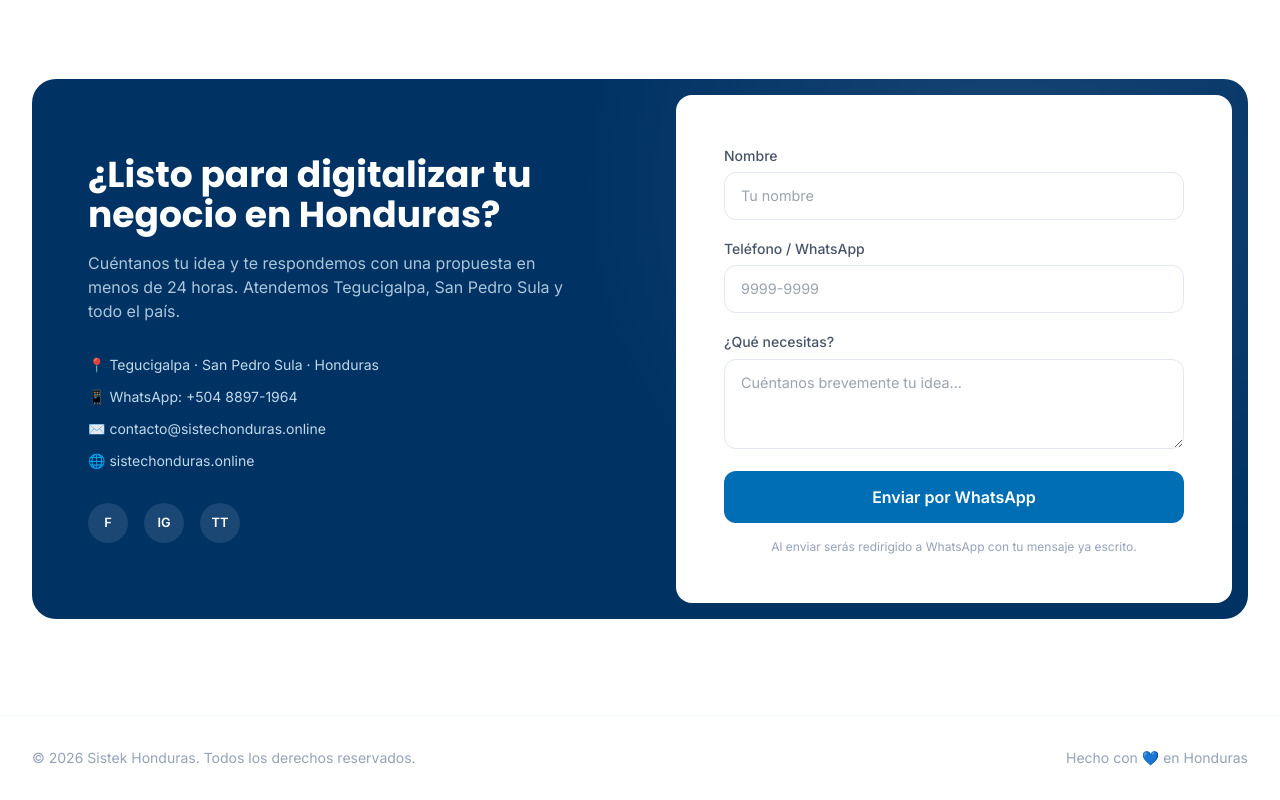
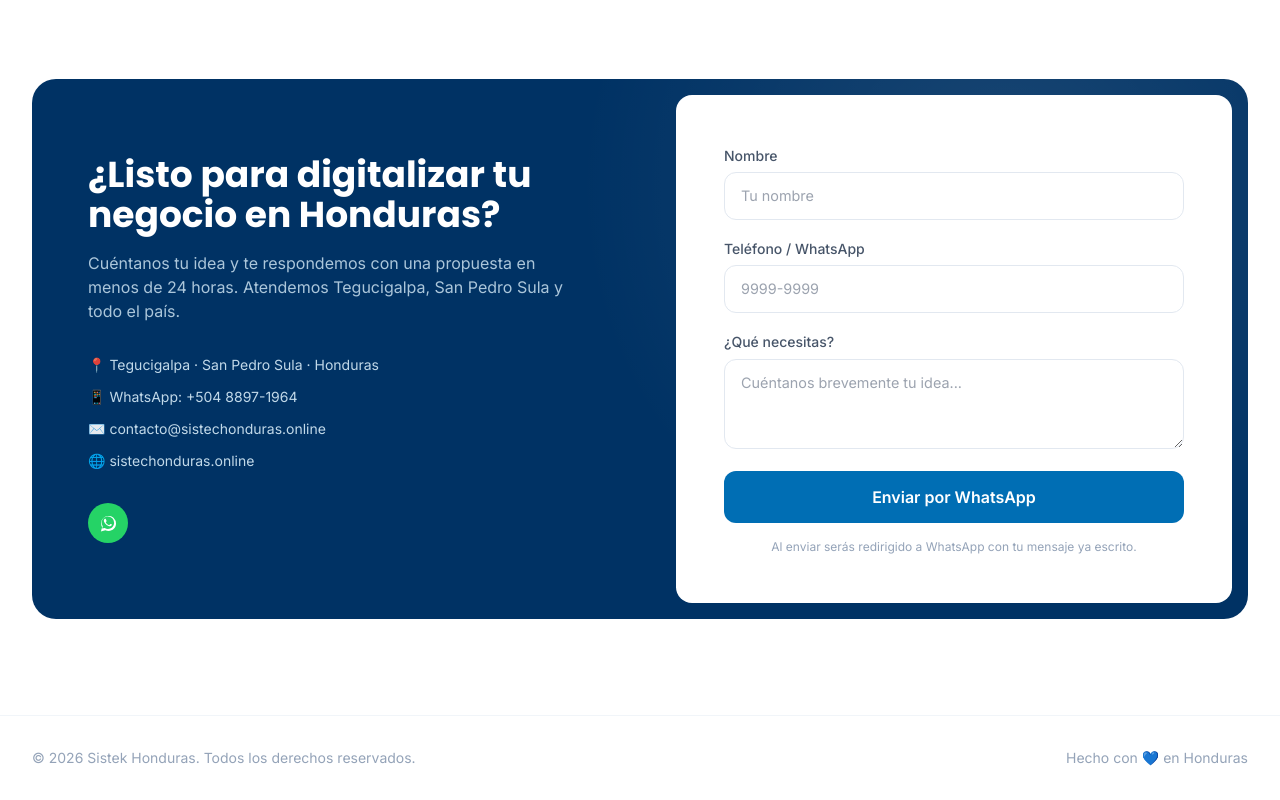
Before and after one commit to E-DEV-CACERES/sistek-honduras-web, a plain HTML site: page index.html in a window 1280 px wide. Shown: the part 8428-9228 px from the top of the page. Drawn offline with nearby package versions, Linux system fonts and the light colour scheme.

Commit message:
feat(footer): reemplazar letras de redes por logos SVG accesibles y activar WhatsApp
Los perfiles de Facebook, Instagram y TikTok quedan listos pero comentados
hasta contar con las URLs reales, para no publicar enlaces que apuntan a #.

Co-authored-by: Cursor <cursoragent@cursor.com>

```diff
--- a/css/styles.css
+++ b/css/styles.css
@@ -424,6 +424,22 @@ body {
 }
 .social-icon:hover {
   background: rgba(255, 255, 255, 0.2);
+  transform: translateY(-2px);
+}
+.social-icon:focus-visible {
+  outline: 2px solid #fff;
+  outline-offset: 2px;
+}
+.social-icon svg {
+  display: block;
+}
+/* El canal de contacto principal se destaca con el verde de WhatsApp */
+.social-icon--wa {
+  background: #25d366;
+  color: #fff;
+}
+.social-icon--wa:hover {
+  background: #1ebe5b;
 }
 
 /* ===== WhatsApp floating button ===== */
--- a/index.html
+++ b/index.html
@@ -846,10 +846,24 @@
         <p>✉️ contacto@sistechonduras.online</p>
         <p>🌐 sistechonduras.online</p>
       </div>
+      <!-- Redes sociales: los enlaces de Facebook, Instagram y TikTok estan listos pero
+           comentados hasta tener las URLs reales de cada perfil. Para activarlos: quita
+           los marcadores de comentario y cambia el href="#" por la URL del perfil. -->
       <div class="flex gap-4 mt-8">
-        <a href="#" class="social-icon">f</a>
-        <a href="#" class="social-icon">ig</a>
-        <a href="#" class="social-icon">tt</a>
+        <!--
+        <a href="#" class="social-icon" aria-label="Facebook de Sistek Honduras" target="_blank" rel="noopener">
+          <svg viewBox="0 0 24 24" width="18" height="18" fill="currentColor" aria-hidden="true" focusable="false"><path d="M24 12.073C24 5.405 18.627 0 12 0S0 5.405 0 12.073C0 18.1 3.925 23.094 9.101 24v-8.437H6.627v-3.49h2.474V9.412c0-2.46 1.475-3.82 3.706-3.82 1.07 0 2.19.192 2.19.192v2.395h-1.264c-1.243 0-1.63.775-1.63 1.57v1.884h2.774l-.443 3.49h-2.33V24C20.075 23.094 24 18.1 24 12.073z"/></svg>
+        </a>
+        <a href="#" class="social-icon" aria-label="Instagram de Sistek Honduras" target="_blank" rel="noopener">
+          <svg viewBox="0 0 24 24" width="18" height="18" fill="currentColor" aria-hidden="true" focusable="false"><path d="M12 0C8.74 0 8.333.015 7.053.072 5.775.132 4.905.333 4.14.63c-.789.306-1.459.717-2.126 1.384S.935 3.35.63 4.14C.333 4.905.131 5.775.072 7.053.012 8.333 0 8.74 0 12s.015 3.667.072 4.947c.06 1.277.261 2.148.558 2.913a5.885 5.885 0 001.384 2.126A5.868 5.868 0 004.14 23.37c.766.296 1.636.499 2.913.558C8.333 23.988 8.74 24 12 24s3.667-.015 4.947-.072c1.277-.06 2.148-.262 2.913-.558a5.898 5.898 0 002.126-1.384 5.86 5.86 0 001.384-2.126c.296-.765.499-1.636.558-2.913.06-1.28.072-1.687.072-4.947s-.015-3.667-.072-4.947c-.06-1.277-.262-2.149-.558-2.913a5.89 5.89 0 00-1.384-2.126A5.847 5.847 0 0019.86.63c-.765-.297-1.636-.499-2.913-.558C15.667.012 15.26 0 12 0zm0 2.163c3.204 0 3.584.012 4.849.07 1.366.062 2.633.336 3.608 1.311.975.975 1.249 2.242 1.311 3.608.058 1.265.069 1.645.069 4.849 0 3.205-.011 3.586-.069 4.85-.062 1.366-.336 2.633-1.311 3.608-.975.975-2.242 1.249-3.608 1.311-1.265.058-1.645.069-4.849.069-3.205 0-3.586-.011-4.85-.069-1.366-.062-2.633-.336-3.608-1.311-.975-.975-1.249-2.242-1.311-3.608C2.175 15.586 2.163 15.205 2.163 12c0-3.204.012-3.584.07-4.849.062-1.366.336-2.633 1.311-3.608.975-.975 2.242-1.249 3.608-1.311C8.417 2.175 8.796 2.163 12 2.163zm0 3.678a6.159 6.159 0 100 12.318 6.159 6.159 0 000-12.318zM12 16a4 4 0 110-8 4 4 0 010 8zm6.406-11.845a1.44 1.44 0 100 2.881 1.44 1.44 0 000-2.881z"/></svg>
+        </a>
+        <a href="#" class="social-icon" aria-label="TikTok de Sistek Honduras" target="_blank" rel="noopener">
+          <svg viewBox="0 0 24 24" width="18" height="18" fill="currentColor" aria-hidden="true" focusable="false"><path d="M12.525.02c1.31-.02 2.61-.01 3.91-.02.08 1.53.63 3.09 1.75 4.17 1.12 1.11 2.7 1.62 4.24 1.79v4.03c-1.44-.05-2.89-.35-4.2-.97-.57-.26-1.1-.6-1.62-.95-.01 2.92.01 5.84-.02 8.75-.08 1.4-.54 2.79-1.35 3.94-1.31 1.92-3.58 3.17-5.91 3.21-1.43.08-2.86-.31-4.08-1.03-2.02-1.19-3.44-3.37-3.65-5.71-.02-.5-.03-1-.01-1.49.18-1.9 1.12-3.72 2.58-4.96 1.66-1.44 3.98-2.13 6.15-1.72.02 1.48-.04 2.96-.04 4.44-.99-.32-2.15-.23-3.02.37-.63.41-1.11 1.04-1.36 1.75-.21.51-.15 1.07-.14 1.61.24 1.64 1.82 3.02 3.5 2.87 1.12-.01 2.19-.66 2.77-1.61.19-.33.4-.67.41-1.06.1-1.79.06-3.57.07-5.36.01-4.03-.01-8.05.02-12.07z"/></svg>
+        </a>
+        -->
+        <a href="https://wa.me/50488971964?text=Hola%2C%20quiero%20cotizar%20una%20app%20o%20sistema" class="social-icon social-icon--wa" aria-label="Escribir por WhatsApp a Sistek Honduras" target="_blank" rel="noopener">
+          <svg viewBox="0 0 24 24" width="18" height="18" fill="currentColor" aria-hidden="true" focusable="false"><path d="M17.472 14.382c-.297-.149-1.758-.867-2.03-.967-.273-.099-.471-.148-.67.15-.197.297-.767.966-.94 1.164-.173.199-.347.223-.644.075-.297-.15-1.255-.463-2.39-1.475-.883-.788-1.48-1.761-1.653-2.059-.173-.297-.018-.458.13-.606.134-.133.347-.347.52-.52.174-.174.232-.298.347-.497.115-.198.057-.371-.058-.52-.115-.148-.652-1.57-.893-2.148-.213-.514-.43-.518-.593-.526-.153-.007-.328-.009-.503-.009-.175 0-.46.066-.7.33-.24.264-.918.895-.918 2.183 0 1.288.938 2.532 1.07 2.706.132.174 1.847 2.821 4.474 3.957.625.27 1.113.431 1.494.552.627.2 1.197.171 1.648.104.503-.075 1.552-.634 1.771-1.246.219-.612.219-1.136.153-1.246-.066-.11-.24-.174-.503-.322m-4.712 6.437h-.003a8.29 8.29 0 01-4.222-1.157l-.303-.18-3.142.824.84-3.067-.197-.315a8.263 8.263 0 01-1.267-4.414c.002-4.571 3.723-8.29 8.297-8.29a8.24 8.24 0 015.862 2.43 8.234 8.234 0 012.427 5.868c-.002 4.571-3.723 8.291-8.292 8.291m7.056-15.347A9.87 9.87 0 0012.76 2.61C7.279 2.61 2.818 7.07 2.816 12.552a9.93 9.93 0 001.328 4.97L2.5 23.39l6.005-1.575a9.92 9.92 0 004.254.955h.004c5.48 0 9.942-4.46 9.944-9.943a9.876 9.876 0 00-2.912-7.03"/></svg>
+        </a>
       </div>
     </div>
 
```
